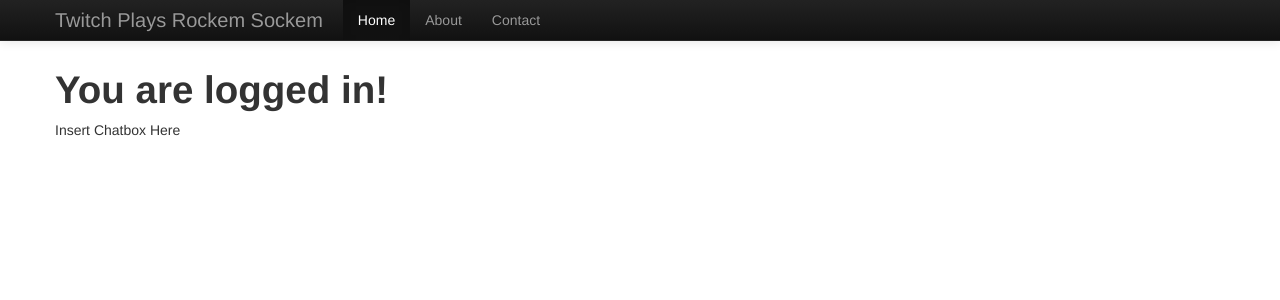
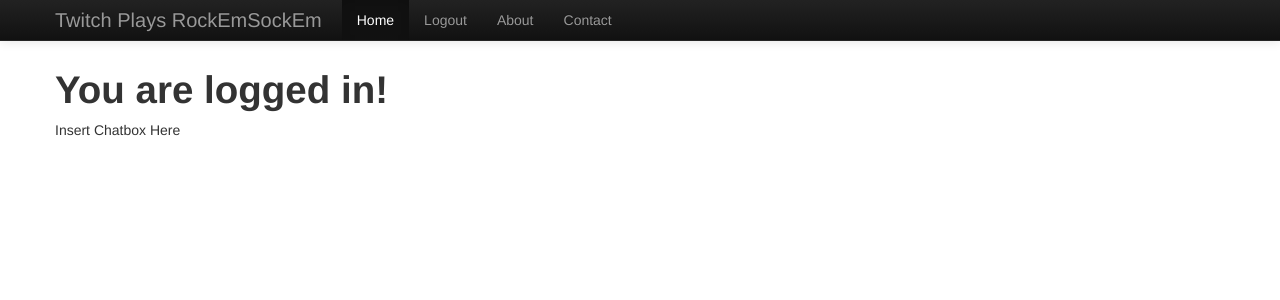
Before and after one commit to devChuk/TwitchPlaysRockEmSockEm, a Flask app: page / in a window 1280 px wide. Shown: the top 300 px of the page. Run offline with Flask 2, Linux system fonts and the light colour scheme; the visitor is signed in with stand-in values (Sample User, id 1); some libraries are stand-ins or nearby versions.

Commit message:
little things

```diff
--- a/Website/templates/login.html
+++ b/Website/templates/login.html
@@ -2,7 +2,7 @@
 <html lang="en">
   <head>
     <meta charset="utf-8">
-    <title>LOGIN-TWITCH PLAYS ROCKEM SOCKEM</title>
+    <title>TWITCH PLAYS ROCKEMSOCKEM</title>
     <meta name="viewport" content="width=device-width, initial-scale=1.0">
     <meta name="description" content="">
     <meta name="author" content="">
@@ -69,7 +69,7 @@
             <span class="icon-bar"></span>
             <span class="icon-bar"></span>
           </button>
-          <a class="brand" href="#">Twitch Plays Rockem Sockem</a>
+          <a class="brand" href="#">Twitch Plays RockEmSockEm</a>
           <div class="nav-collapse collapse">
             <ul class="nav">
               <li class="active"><a href="#">Home</a></li>
--- a/Website/templates/main.html
+++ b/Website/templates/main.html
@@ -3,7 +3,7 @@
 <html lang="en">
   <head>
     <meta charset="utf-8">
-    <title>TWITCH PLAYS ROCKEM SOCKEM</title>
+    <title>TWITCH PLAYS ROCKEMSOCKEM</title>
     <meta name="viewport" content="width=device-width, initial-scale=1.0">
     <meta name="description" content="">
     <meta name="author" content="">
@@ -23,11 +23,13 @@
     <![endif]-->
 
     <!-- Fav and touch icons -->
+<!--
     <link rel="apple-touch-icon-precomposed" sizes="144x144" href="../assets/ico/apple-touch-icon-144-precomposed.png">
     <link rel="apple-touch-icon-precomposed" sizes="114x114" href="../assets/ico/apple-touch-icon-114-precomposed.png">
       <link rel="apple-touch-icon-precomposed" sizes="72x72" href="../assets/ico/apple-touch-icon-72-precomposed.png">
                     <link rel="apple-touch-icon-precomposed" href="../assets/ico/apple-touch-icon-57-precomposed.png">
                                    <link rel="shortcut icon" href="../assets/ico/favicon.png">
+-->
   </head>
 
   <body>
@@ -40,10 +42,11 @@
             <span class="icon-bar"></span>
             <span class="icon-bar"></span>
           </button>
-          <a class="brand" href="#">Twitch Plays Rockem Sockem</a>
+          <a class="brand" href="#">Twitch Plays RockEmSockEm</a>
           <div class="nav-collapse collapse">
             <ul class="nav">
               <li class="active"><a href="#">Home</a></li>
+              <li><a href="#logout">Logout</a></li>
               <li><a href="#about">About</a></li>
               <li><a href="#contact">Contact</a></li>
             </ul>
```
